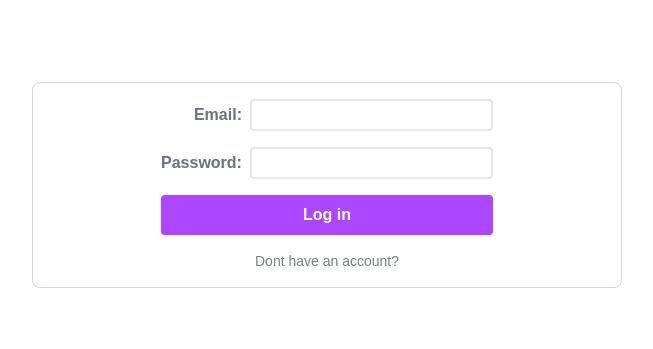
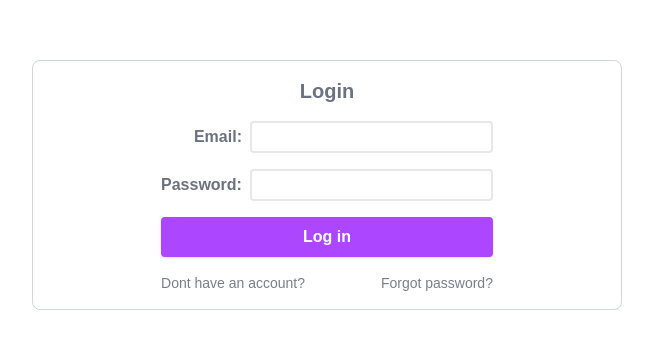
Before and after one commit to yuvysingh/MOS-APP, a Next.js app: page /auth/login in a window 1280 px wide. Shown: the part 215-564 px from the top of the page, without its empty margins (313-966 px from the left). Built offline with nearby package versions, Linux system fonts and the light colour scheme.

Commit message:
rearranged file structure now login and signup are in auth

```diff
--- a/app/auth/login/page.tsx
+++ b/app/auth/login/page.tsx
@@ -8,6 +8,7 @@ export default function LoginPage() {
     <div className='min-h-screen flex items-center justify-center'>
       <div className=' rounded-lg border border-gray-300 px-32 py-4'>
         <form className='flex flex-col justify-around gap-4'>
+          <p className='text-center text-xl  text-gray-500 font-bold '>Login</p>
           <div className='flex justify-end gap-x-2'>
             <label htmlFor="email" className='py-1 text-gray-500 font-bold'>Email:</label>
             <input id="email" name="email" type="email" className='appearance-none py-1 px-4 border-gray-200 rounded border-2 text-gray-700 leading-tight focus:outline-none focus:bg-white focus:border-purple-500' required />
@@ -17,7 +18,11 @@ export default function LoginPage() {
             <input id="password" name="password" type="password" className=' appearance-none py-1 px-4  border-gray-200 rounded border-2 text-gray-700 leading-tight focus:outline-none focus:bg-white focus:border-purple-500'   required />
           </div>
       <button className="shadow bg-purple-500 hover:bg-purple-400 focus:shadow-outline focus:outline-none text-white font-bold py-2 px-4 rounded " formAction={login}>Log in</button>
-      <Link href='/signup' className='text-center text-sm text-gray-800/60 hover:underline'>Dont have an account?</Link>
+      <div className='flex justify-between'>
+        <Link href='signup' className='text-center text-sm text-gray-800/60 hover:underline'>Dont have an account?</Link>
+        <Link href='recover' className='text-center text-sm text-gray-800/60 hover:underline'>Forgot password?</Link>
+      </div>
+
       </form>
       </div>
 
--- a/app/auth/signup/page.tsx
+++ b/app/auth/signup/page.tsx
@@ -2,12 +2,13 @@
 import { signup} from './actions'
 import Link from 'next/link';
 
-export default function LoginPage() {
+export default function SignupPage() {
 
   return (
     <div className='min-h-screen flex items-center justify-center'>
       <div className=' rounded-lg border border-gray-300 px-32 py-4'>
         <form className='flex flex-col justify-around gap-4'>
+          <p className='text-center text-xl  text-gray-500 font-bold '>Signup</p>
           <div className='flex justify-end gap-x-2'>
             <label htmlFor="email" className='py-1 text-gray-500 font-bold'>Email:</label>
             <input id="email" name="email" type="email" className='appearance-none py-1 px-4 border-gray-200 rounded border-2 text-gray-700 leading-tight focus:outline-none focus:bg-white focus:border-purple-500' required />
@@ -21,7 +22,7 @@ export default function LoginPage() {
             <input id="password2" name="password2" type="password2" className=' appearance-none py-1 px-4  border-gray-200 rounded border-2 text-gray-700 leading-tight focus:outline-none focus:bg-white focus:border-purple-500'   required />
           </div>
       <button className="shadow bg-purple-500 hover:bg-purple-400 focus:shadow-outline focus:outline-none text-white font-bold py-2 px-4 rounded " formAction={signup}>Log in</button>
-      <Link href='/login' className='text-center text-sm text-gray-800/60 hover:underline'>Have an account?</Link>
+      <Link href='login' className='text-center text-sm text-gray-800/60 hover:underline'>Have an account?</Link>
       </form>
       </div>
 
--- a/utils/supabase/middleware.ts
+++ b/utils/supabase/middleware.ts
@@ -39,9 +39,8 @@ export async function updateSession(request: NextRequest) {
 
   if (
     !user &&
-    !request.nextUrl.pathname.startsWith('/login') &&
-    !request.nextUrl.pathname.startsWith('/auth') &&
-    !request.nextUrl.pathname.startsWith('/signup')
+    !request.nextUrl.pathname.startsWith('/error') &&
+    !request.nextUrl.pathname.startsWith('/auth')
   ) {
     // no user, potentially respond by redirecting the user to the login page
     const url = request.nextUrl.clone()
```
Also changed, not shown: app/auth/recover/page.tsx (deleted).
